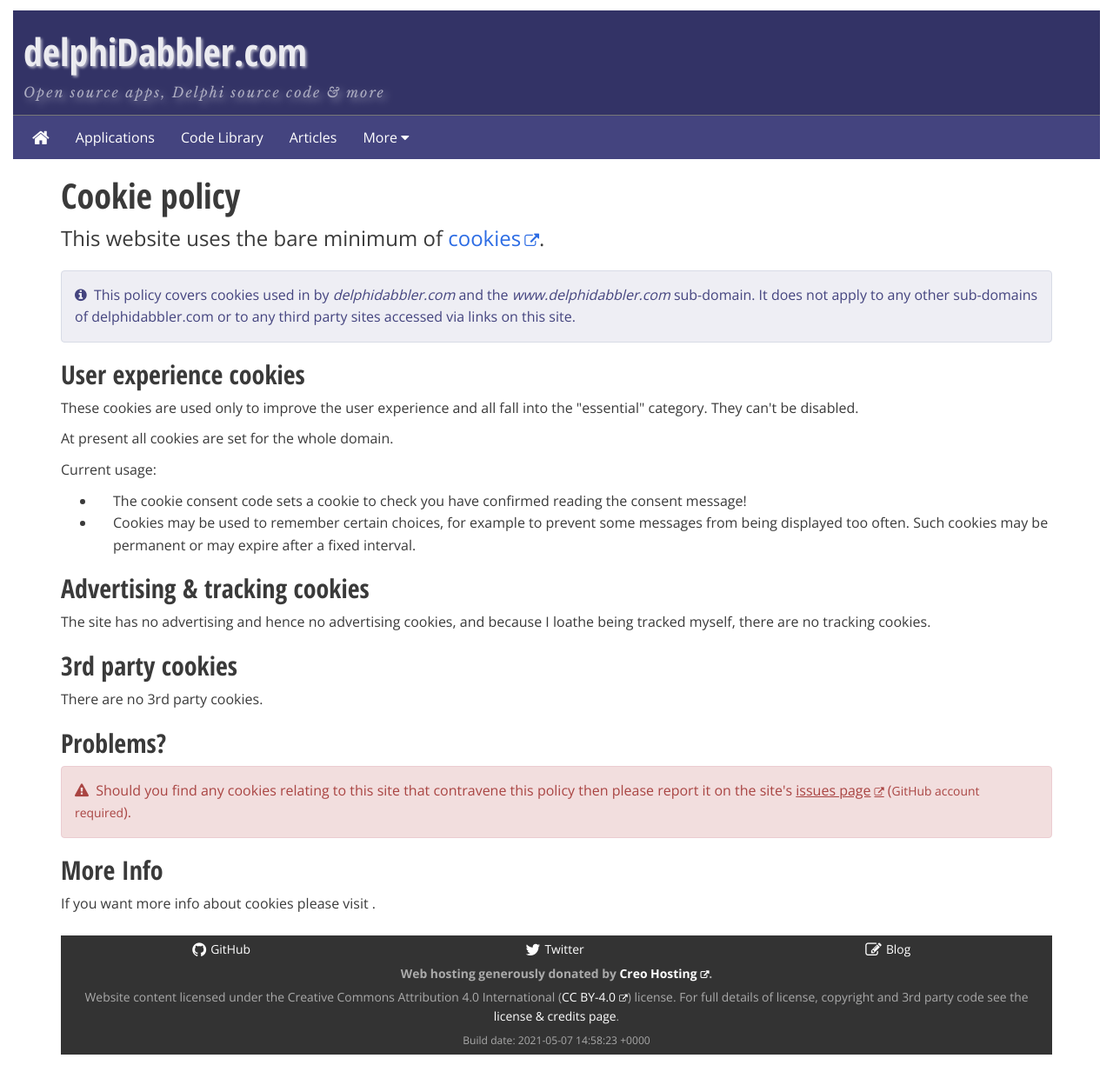
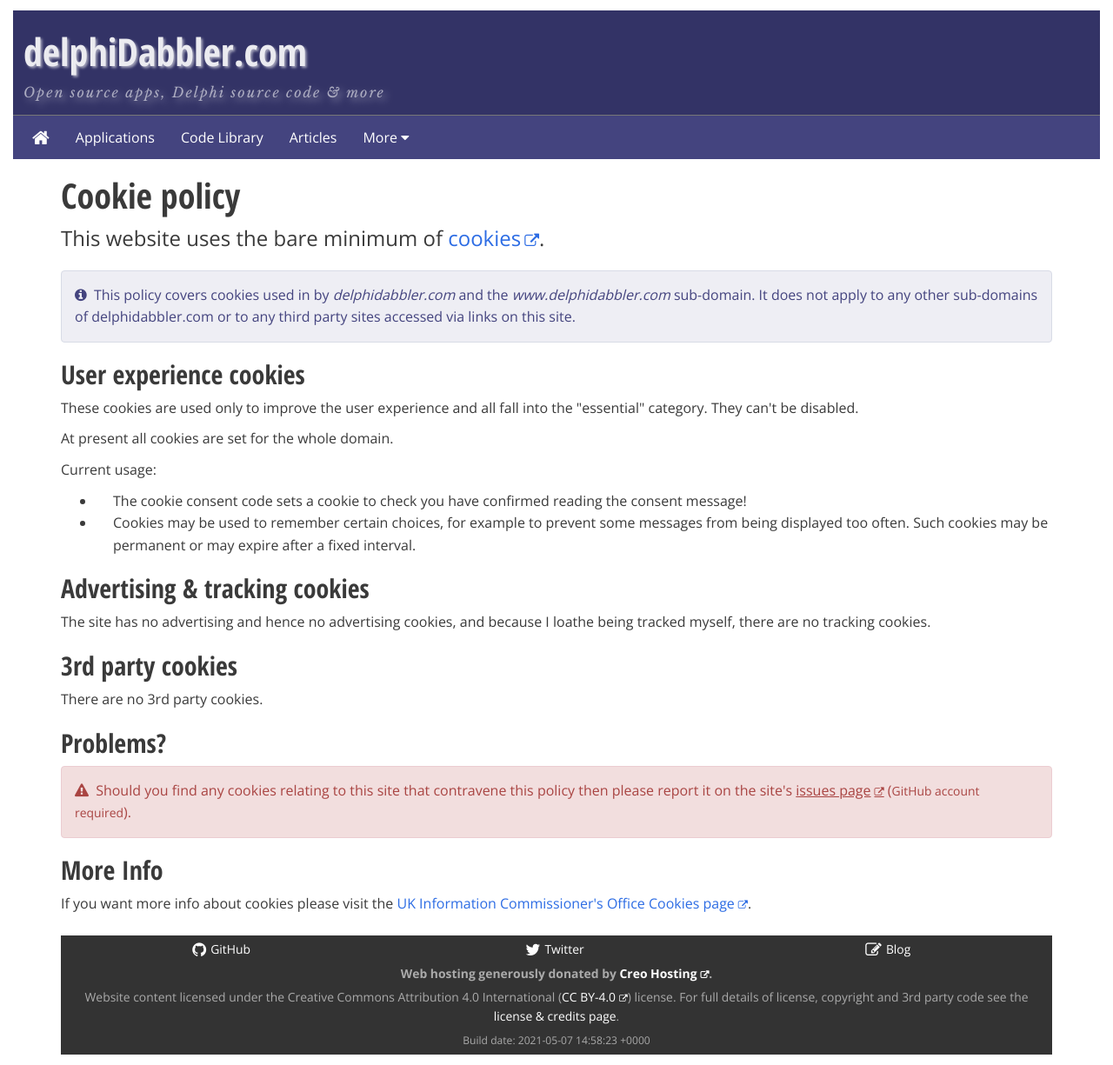
Before and after one commit to delphidabbler/delphidabbler.github.io, a Jekyll site: the page built from cookies.html, in a window 1280 px wide. Shown: the whole page at 87% size. Built offline with Jekyll 4.4.1, drawn with Linux system fonts in a browser that asks for light colours; nearby versions of some CDN libraries; comment, search, counter and statistics services are not loaded.

Commit message:
Add link to UK Information Commissioner's cookies page. Fixes #66.

```diff
--- a/cookies.html
+++ b/cookies.html
@@ -76,7 +76,7 @@ no-flash: true
 </h2>
 
 <p>
-  If you want more info about cookies please visit <a href=""></a>.
+  If you want more info about cookies please visit the <a href="https://ico.org.uk/your-data-matters/online/cookies/">UK Information Commissioner's Office Cookies page</a>.
 </p>
 
 </article>
```
